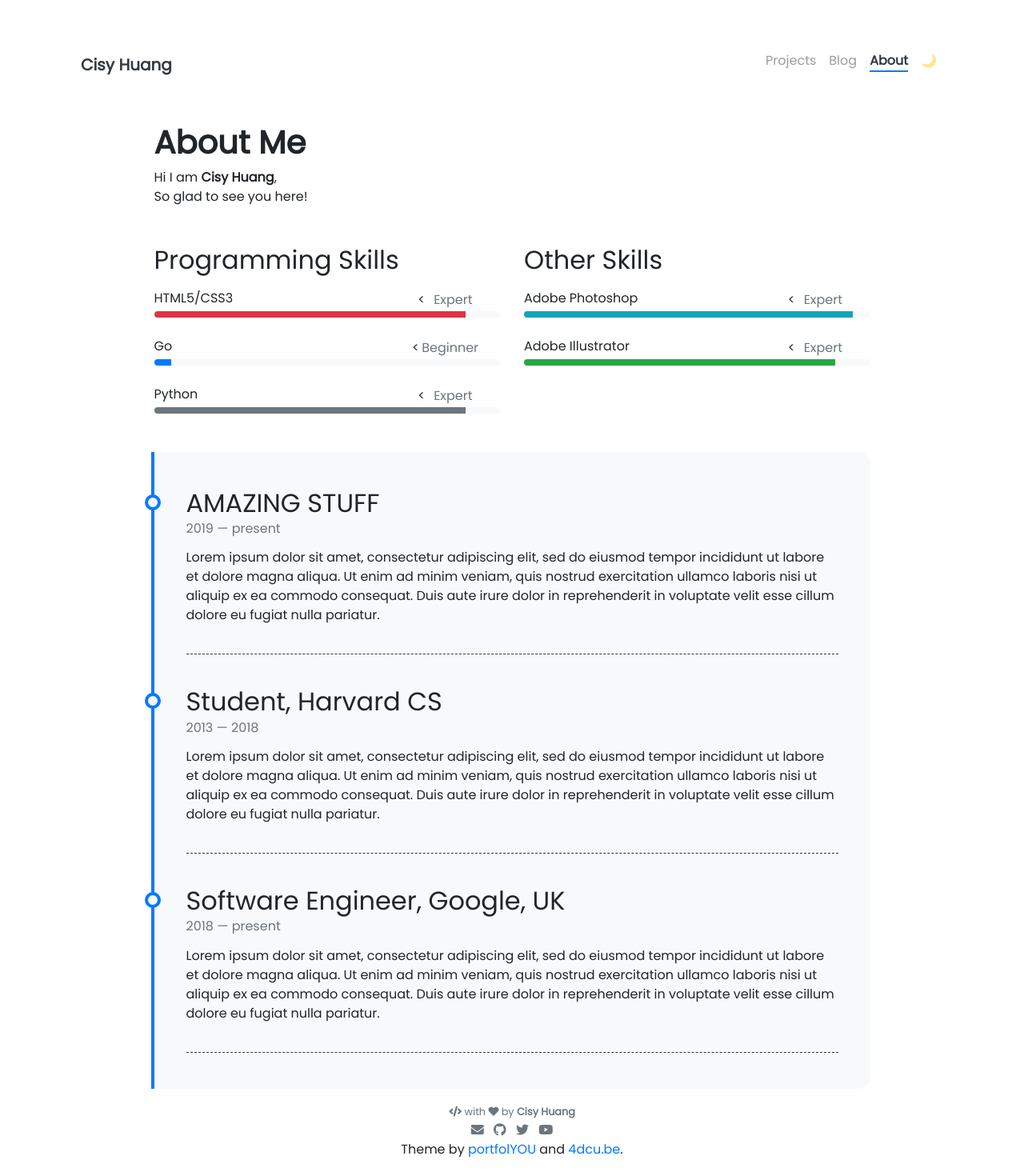
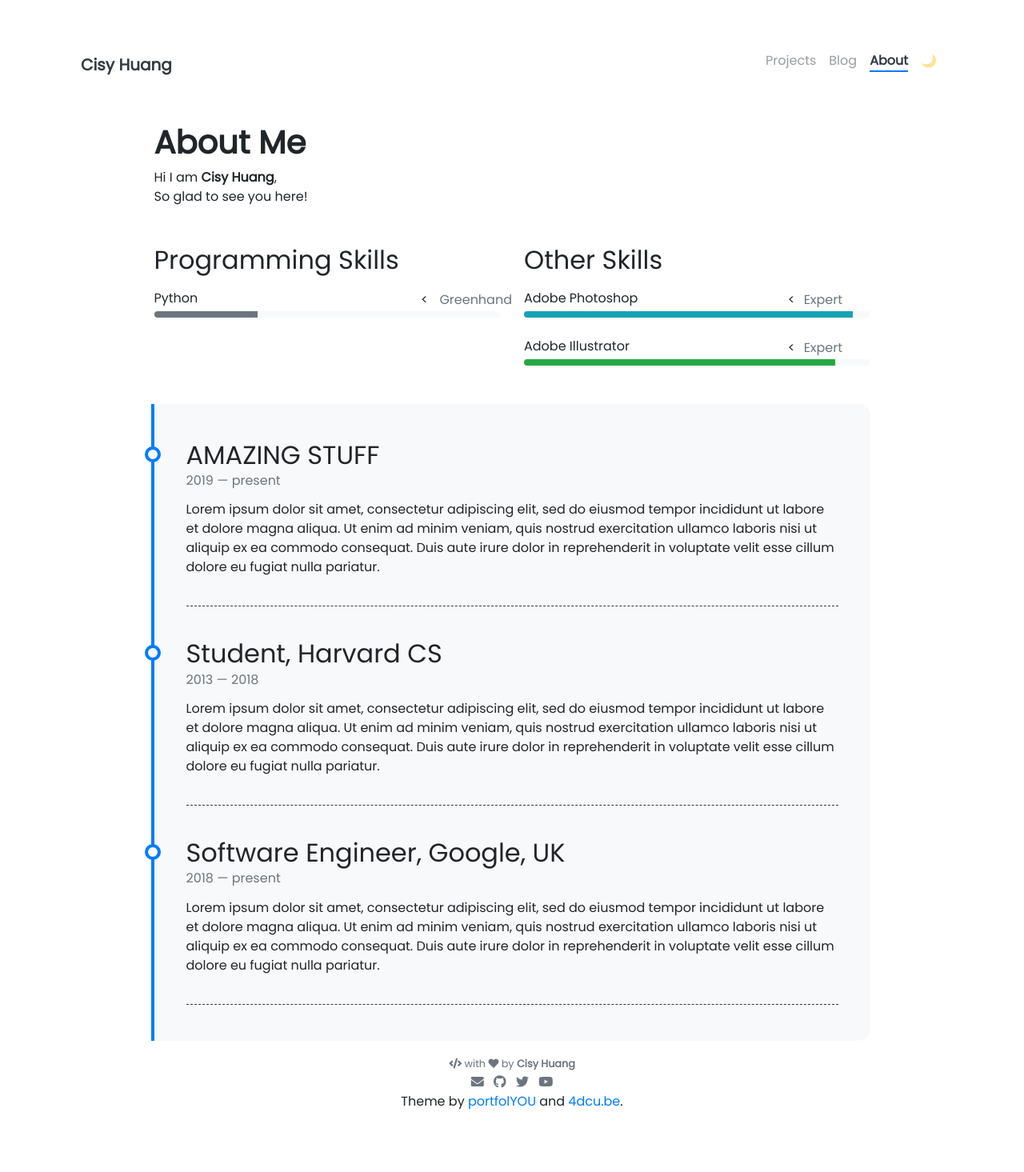
Before and after one commit to cisyyyy/cisyyyy.github.io, a Jekyll site: the page built from pages/about.md, in a window 1280 px wide. Shown: the whole page at 80% size. Built offline with Jekyll 4.4.1, drawn with Linux system fonts in a browser that asks for light colours; nearby versions of some CDN libraries; after the commit the page ends 1405 px from its top, so only the background shows below that.

Commit message:
Update programming-skills.yml

```diff
--- a/_data/programming-skills.yml
+++ b/_data/programming-skills.yml
@@ -1,14 +1,4 @@
-- name: HTML5/CSS3
-  percentage: 90
-  level: Expert
-  color: danger
-
-- name: Go
-  percentage: 5
-  level: Beginner
-  color:
-
 - name: Python
-  percentage: 90
-  level: Expert
+  percentage: 30
+  level: Greenhand
   color: secondary
```
